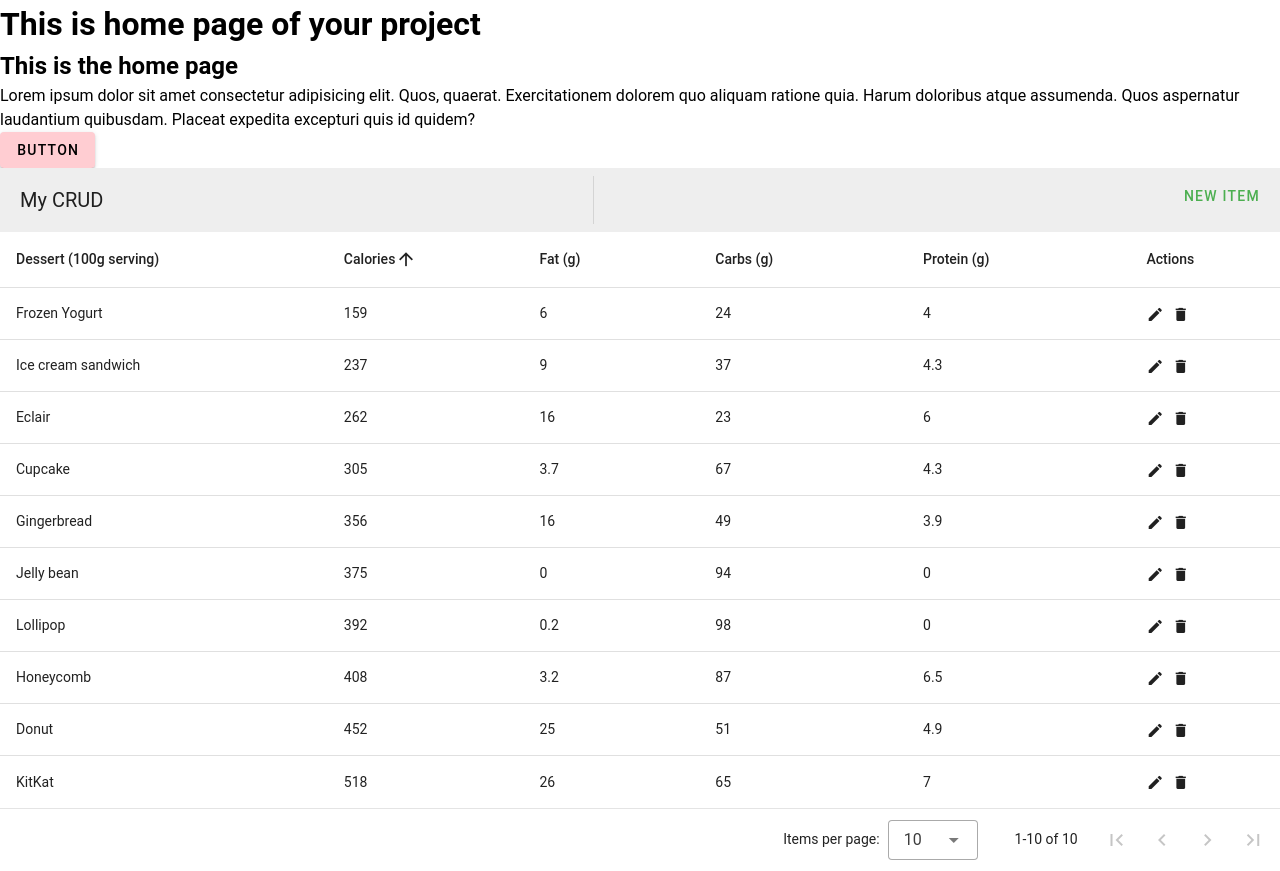
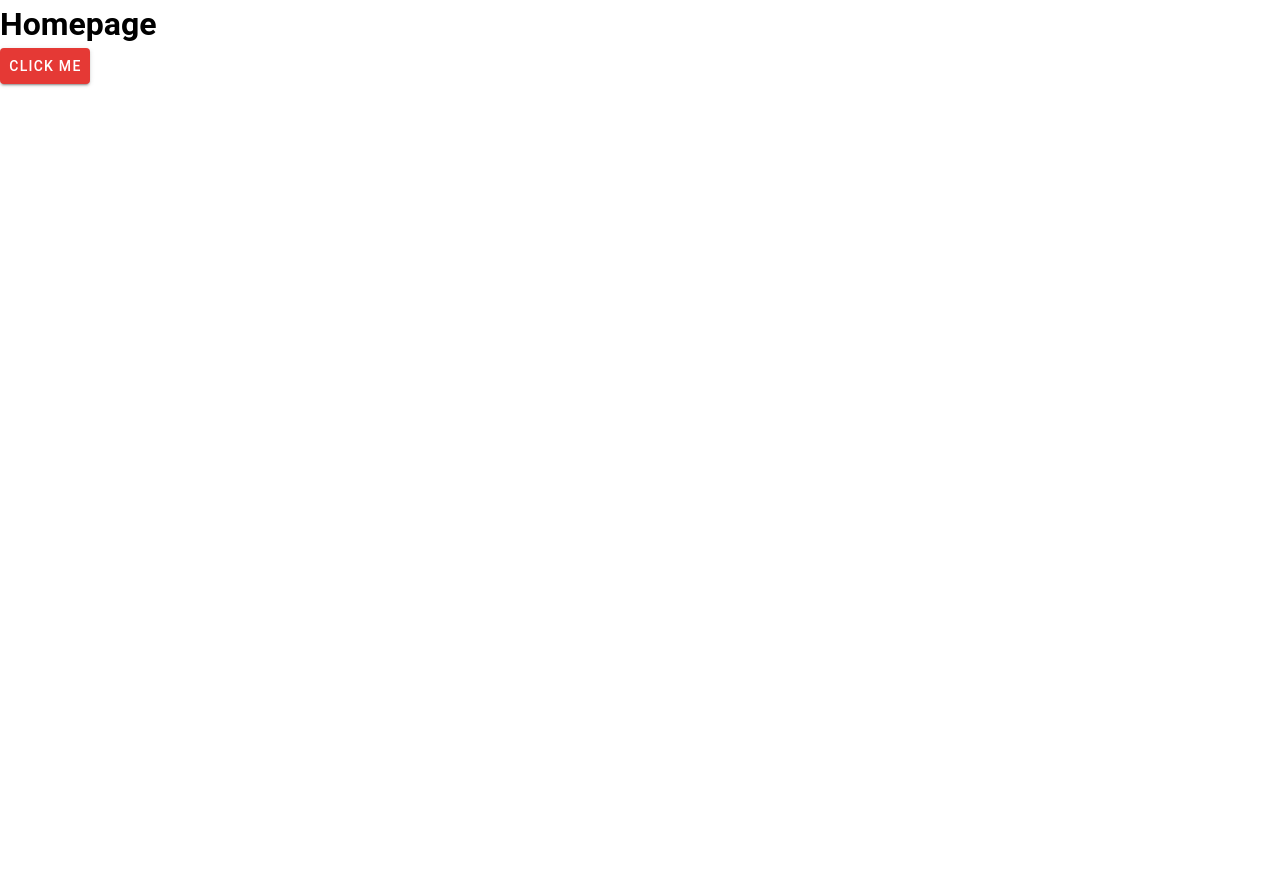
Before and after one commit to Louis-Gonzalez/starterPack, a Nuxt app: page / in a window 1280 px wide. After the commit the page ends 800 px from the top, so only its background shows below. Built offline with nearby package versions, Linux system fonts and the light colour scheme.

Commit message:
ADD good config for nuxt test utils

```diff
--- a/package.json
+++ b/package.json
@@ -17,6 +17,8 @@
   },
   "devDependencies": {
     "@nuxt/test-utils": "^3.17.2",
+    "@vue/test-utils": "^2.4.6",
+    "happy-dom": "^17.6.3",
     "sass": "^1.86.0",
     "vite-plugin-vuetify": "^2.1.0",
     "vitest": "^3.0.9",
--- a/pages/index.vue
+++ b/pages/index.vue
@@ -1,27 +1,15 @@
-<script setup lang="ts">
-  let title = 'This is home page of your project'
+<script setup>
+import { ref } from 'vue'
+const pageTitle = ref('Homepage')
 </script>
 
 <template>
-  <h1>{{ title }}</h1>
-  <div>
-    <h2>This is the home page</h2>
-    <div>
-      <p>
-        Lorem ipsum dolor sit amet consectetur adipisicing elit. Quos, quaerat. Exercitationem dolorem quo aliquam ratione quia. Harum doloribus atque assumenda. Quos aspernatur laudantium quibusdam. Placeat expedita excepturi quis id quidem?
-      </p>
-      <p>
-        <v-btn color="secondary" outlined>
-          Button
-        </v-btn>
-      </p>
-    </div>
-  </div>
-  <div>
-    <DataTableServer />
-  </div>
+  <h1>{{ pageTitle }}</h1>
+  <v-btn
+    color="primary"
+    class="px-2"
+    outlined
+    >
+    Click Me
+  </v-btn>
 </template>
-
-<style scoped>
-
-</style>
```
Also changed, not shown: tests/_mock_/styleMock.js.ts (added, +1 -0 lines), tests/setup.ts (added, +14 -0 lines), vitest.config.ts (added, +31 -0 lines), 2 other files (tests, documents, lock files or other folders).
